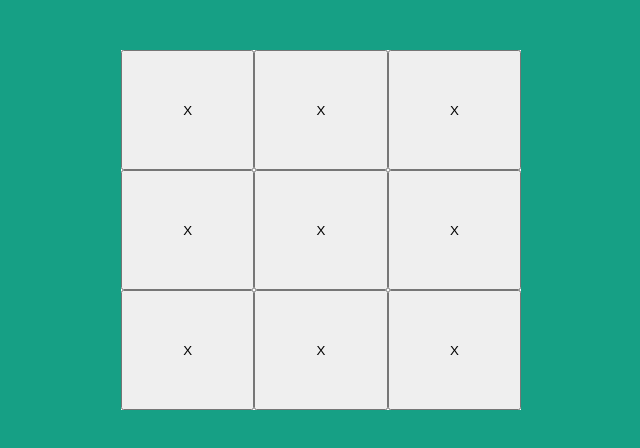
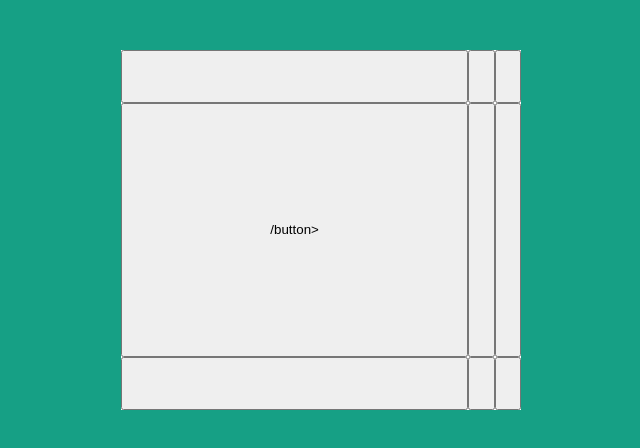
Before and after one commit to meroshan/tic-tac-toe, a website: page index.html in a window 1280 px wide. Shown: the whole page, without its empty margins (319-959 px from the left). Drawn offline with nearby package versions, Linux system fonts and the light colour scheme.

Commit message:
removed unnecessary codes

```diff
--- a/index.html
+++ b/index.html
@@ -8,19 +8,19 @@
         <div class="container">
             <table border="0" cellspacing="0" cellpadding="5">
                 <tr>
-                    <td><button onclick="">X</button></td>
-                    <td><button onclick="">X</button></td>
-                    <td><button onclick="">X</button></td>
+                    <td><button onclick=""></button></td>
+                    <td><button onclick=""></button></td>
+                    <td><button onclick=""></button></td>
                 </tr>
                 <tr>
-                    <td><button onclick="">X</button></td>
-                    <td><button onclick="">X</button></td>
-                    <td><button onclick="">X</button></td>
+                    <td><button onclick="">/button></td>
+                    <td><button onclick=""></button></td>
+                    <td><button onclick=""></button></td>
                 </tr>
                 <tr>
-                    <td><button onclick="">X</button></td>
-                    <td><button onclick="">X</button></td>
-                    <td><button onclick="">X</button></td>
+                    <td><button onclick=""></button></td>
+                    <td><button onclick=""></button></td>
+                    <td><button onclick=""></button></td>
                 </tr>
             </table>
         </div>
```
